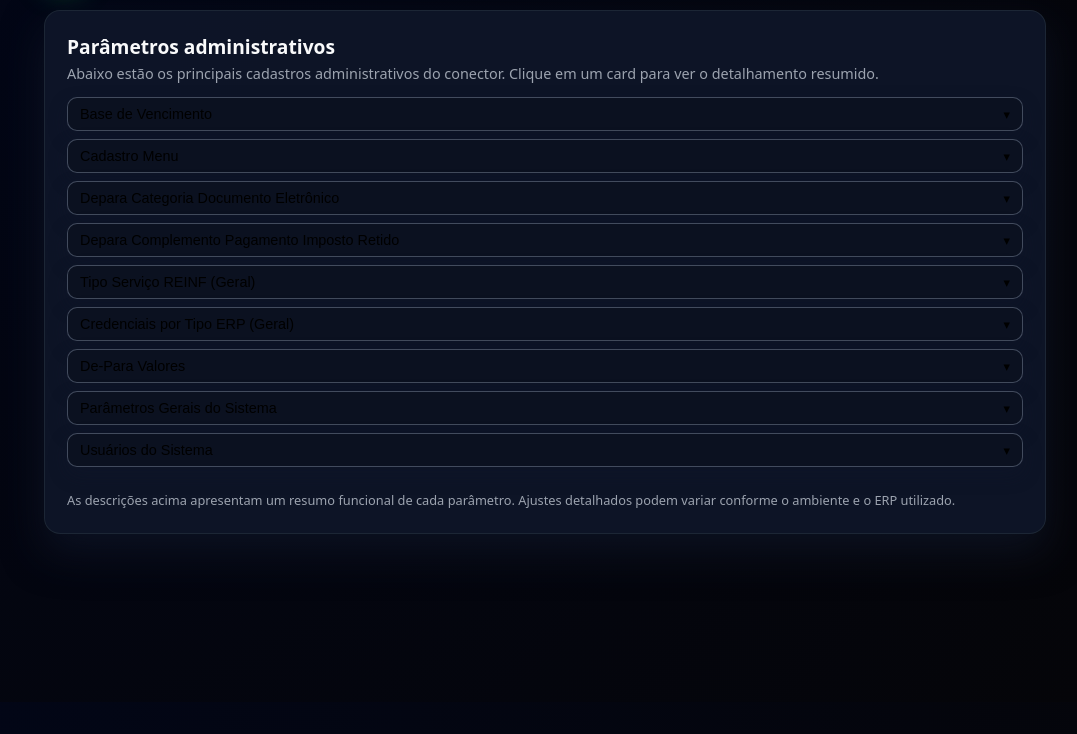
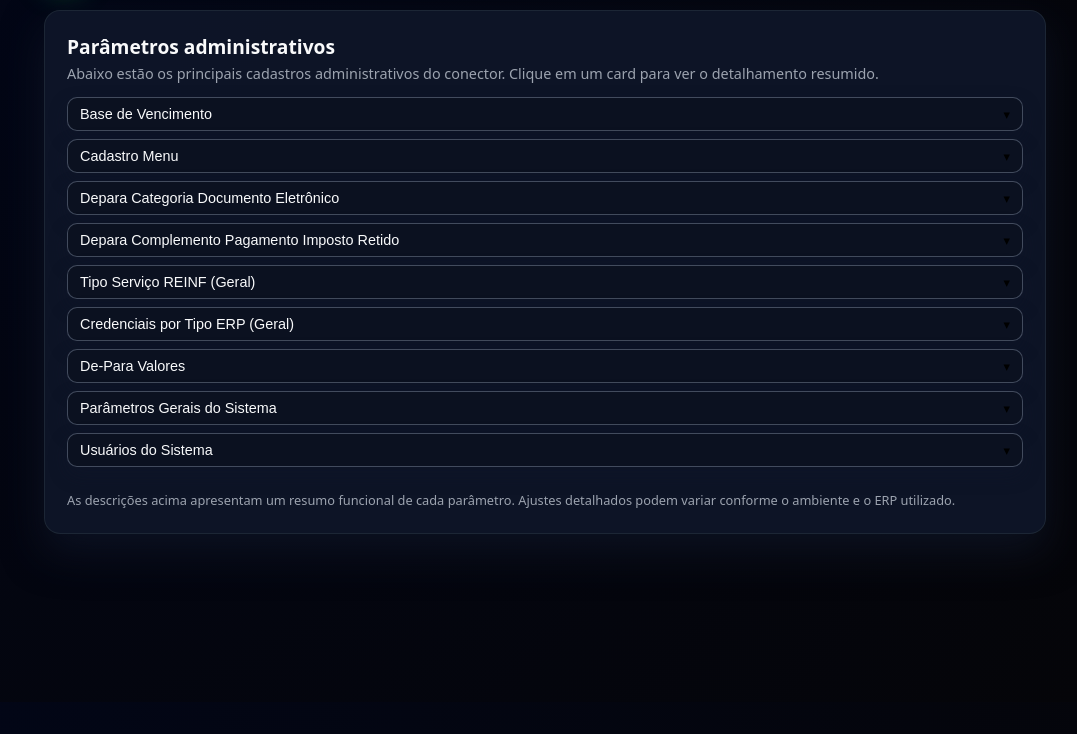
Before and after one commit to arthurmassimetti/docNetsuite, a plain HTML site: page administrativo/index.html in a window 1280 px wide. Shown: the part 98-832 px from the top of the page, without its empty margins (95-1172 px from the left). Drawn offline with Linux system fonts and the light colour scheme.

Commit message:
alteração referente a cor dos cards do admin

```diff
--- a/style.css
+++ b/style.css
@@ -533,22 +533,29 @@ body.light-theme .admin-card {
   transition: max-height 0.25s ease, padding 0.25s ease;
 }
 
-.admin-card-body p {
+/* .admin-card-body p {
   font-size: 0.82rem;
   color: var(--text-muted);
   margin: 6px 0 8px;
-}
+} */
 
 .admin-card-body ul {
   padding-left: 18px;
   margin: 4px 0 8px;
 }
 
-.admin-card-body li {
+.admin-card-body p,
+.admin-card-body li,
+.admin-card-title {
+  color: var(--text-main);
+}
+
+
+/* .admin-card-body li {
   font-size: 0.82rem;
   color: var(--text-muted);
   margin-bottom: 4px;
-}
+} */
 
 .admin-card-link {
   font-size: 0.8rem;
```
